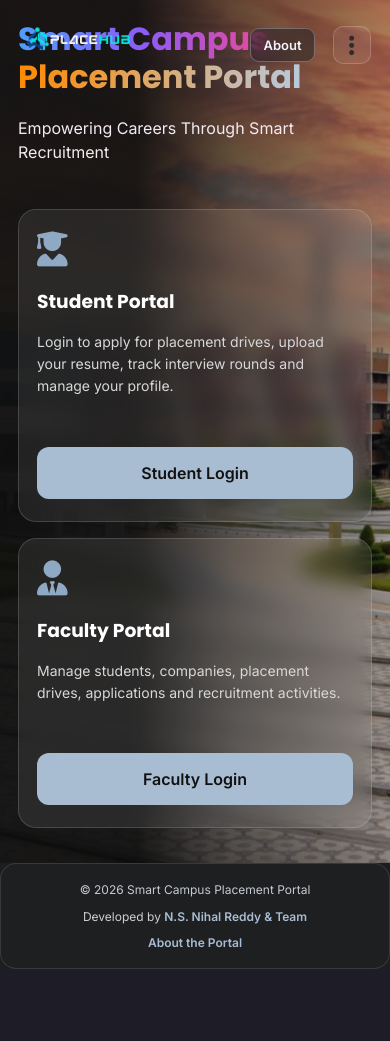
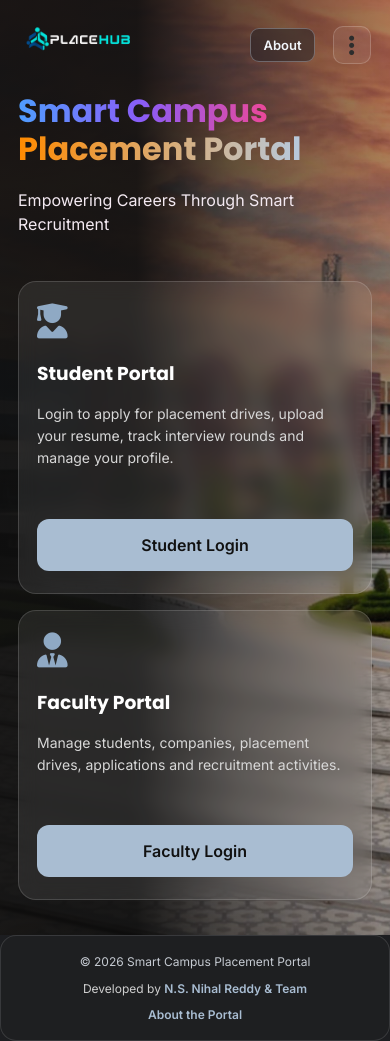
Before and after one commit to NSNihalreddy/SmartCampusPlacementportal, a Flask app: page / in a window 390 px wide. Before the commit the page ends 969 px from the top, so only its background shows below. Run offline with Flask 3, Linux system fonts and the light colour scheme.

Commit message:
Fix mobile homepage logo and heading overlap

```diff
--- a/templates/index.html
+++ b/templates/index.html
@@ -78,6 +78,13 @@ Smart Campus Placement Portal
     .management-dropdown a i {
         width: 18px;
         color: #a9bdd2;
+    }
+
+    /* Keep the hero heading clear of the navbar logo on small screens. */
+    @media (max-width: 600px) {
+        .home-page .hero .hero-left {
+            padding-top: 72px !important;
+        }
     }
 </style>
 
```
